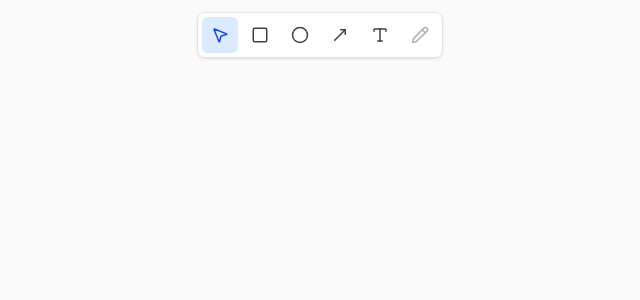
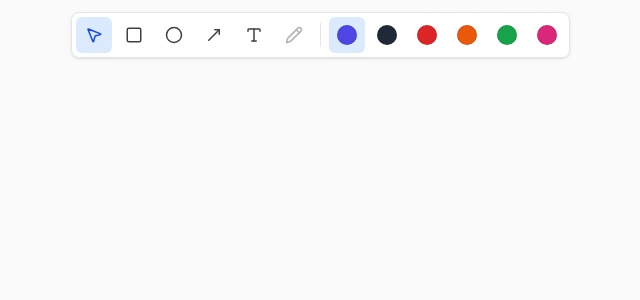
Before and after one commit to qqbn/whiteboard, a Next.js app in the folder apps/whiteboard-web/: page /board/demo in a window 1280 px wide. Shown: the top 300 px of the page, without its empty margins (320-960 px from the left). Built offline with nearby package versions, Linux system fonts and the light colour scheme.

Commit message:
feat: add colour palette to toolbar for new shapes and texts

```diff
--- a/apps/whiteboard-web/src/components/board-canvas.tsx
+++ b/apps/whiteboard-web/src/components/board-canvas.tsx
@@ -10,6 +10,7 @@ import { boundsFromDrag, isTinyDrag } from '@/lib/drag-rect';
 import { translateShape } from '@/lib/move-shape';
 import { useCameraStore } from '@/stores/camera-store';
 import { useSelectionStore } from '@/stores/selection-store';
+import { useStyleStore } from '@/stores/style-store';
 import { useTextEditStore } from '@/stores/text-edit-store';
 import { useToolStore, type ToolType } from '@/stores/tool-store';
 import { useEffect, useRef } from 'react';
@@ -24,7 +25,6 @@ const boardStore = createBoardStore();
 
 /** Id of the shape being dragged out. It only exists in the preview model, never in the store. */
 const DRAFT_ID = '__draft__';
-const SHAPE_COLOR = '#4f46e5';
 /** A drag smaller than this (in world units, both sides) is treated as a click and creates nothing. */
 const MIN_SHAPE_SIZE = 4;
 /** How close (in screen pixels) a click must be to a thin shape such as an arrow to select it. */
@@ -42,7 +42,8 @@ type DrawableTool = Extract<ToolType, 'rectangle' | 'ellipse' | 'arrow'>;
  * What the pointer is currently doing. Lives in a closure variable (not React state) because it
  * changes on every pointermove and nothing in React needs to re-render for it.
  * - `pan`: dragging the camera; `last` is the previous pointer position in canvas pixels.
- * - `draw`: dragging out a new shape; `start`/`current` are in world coordinates.
+ * - `draw`: dragging out a new shape; `start`/`current` are in world coordinates. `color` is read from the
+ *   style store once at pointerdown, so the preview and the committed shape always share one colour.
  * - `move`: dragging an existing shape. `original` is the shape as it was at pointerdown (the store
  *   is not touched until release); `startScreen` is the pointer position in canvas pixels (for the
  *   dead zone), `startWorld` in world coordinates (for the delta); `delta` is the TOTAL offset in
@@ -50,7 +51,14 @@ type DrawableTool = Extract<ToolType, 'rectangle' | 'ellipse' | 'arrow'>;
  */
 type Interaction =
   | { kind: 'pan'; pointerId: number; last: Point }
-  | { kind: 'draw'; pointerId: number; tool: DrawableTool; start: Point; current: Point }
+  | {
+      kind: 'draw';
+      pointerId: number;
+      tool: DrawableTool;
+      color: string;
+      start: Point;
+      current: Point;
+    }
   | {
       kind: 'move';
       pointerId: number;
@@ -80,11 +88,11 @@ function shapeFromDrag(id: string, drag: Extract<Interaction, { kind: 'draw' }>)
       y: drag.start.y,
       endX: drag.current.x - drag.start.x,
       endY: drag.current.y - drag.start.y,
-      color: SHAPE_COLOR,
+      color: drag.color,
     };
   }
   const { x, y, w, h } = boundsFromDrag(drag.start, drag.current);
-  return { id, type: drag.tool, x, y, w, h, color: SHAPE_COLOR };
+  return { id, type: drag.tool, x, y, w, h, color: drag.color };
 }
 
 /** Returns a copy of the model with `shape` appended on top, without touching the store. */
@@ -206,7 +214,15 @@ export function BoardCanvas({ boardId }: { boardId: string }) {
         interaction = { kind: 'pan', pointerId: event.pointerId, last: toCanvasPoint(event) };
       } else if (event.button === 0 && isDrawableTool(tool)) {
         const start = toWorldPoint(event);
-        interaction = { kind: 'draw', pointerId: event.pointerId, tool, start, current: start };
+        const { color } = useStyleStore.getState();
+        interaction = {
+          kind: 'draw',
+          pointerId: event.pointerId,
+          tool,
+          color,
+          start,
+          current: start,
+        };
       } else if (event.button === 0 && tool === 'select') {
         // Select the topmost shape under the cursor, or clear the selection when the click lands on
         // empty space. If a shape was hit, also arm a move: nothing changes until the pointer leaves
@@ -316,7 +332,7 @@ export function BoardCanvas({ boardId }: { boardId: string }) {
         y: point.y - lineHeightOf(DEFAULT_FONT_SIZE) / 2,
         content: '',
         fontSize: DEFAULT_FONT_SIZE,
-        color: SHAPE_COLOR,
+        color: useStyleStore.getState().color,
       });
     };
 
--- a/apps/whiteboard-web/src/components/board-toolbar.tsx
+++ b/apps/whiteboard-web/src/components/board-toolbar.tsx
@@ -1,6 +1,6 @@
 'use client';
 
-import { Toolbar, ToolbarToggleGroup, ToolbarToggleItem } from '@whiteboard/ui';
+import { Toolbar, ToolbarSeparator, ToolbarToggleGroup, ToolbarToggleItem } from '@whiteboard/ui';
 import {
   Circle,
   MousePointer2,
@@ -11,6 +11,7 @@ import {
   type LucideIcon,
 } from 'lucide-react';
 import { useEffect } from 'react';
+import { isShapeColor, SHAPE_COLORS, useStyleStore } from '@/stores/style-store';
 import { isToolType, useToolStore, type ToolType } from '@/stores/tool-store';
 
 const TOOL_CONFIG: Record<
@@ -37,6 +38,8 @@ function isTypingTarget(target: EventTarget | null) {
 export function BoardToolbar() {
   const activeTool = useToolStore((s) => s.activeTool);
   const setTool = useToolStore((s) => s.setTool);
+  const color = useStyleStore((s) => s.color);
+  const setColor = useStyleStore((s) => s.setColor);
 
   useEffect(() => {
     const onKeyDown = (e: KeyboardEvent) => {
@@ -71,6 +74,25 @@ export function BoardToolbar() {
           </ToolbarToggleItem>
         ))}
       </ToolbarToggleGroup>
+      <ToolbarSeparator />
+      <ToolbarToggleGroup
+        type="single"
+        value={color}
+        // Same as the tools: clicking the active colour again emits '' and must not clear it.
+        onValueChange={(value) => isShapeColor(value) && setColor(value)}
+        aria-label="Color"
+        className="flex gap-1"
+      >
+        {SHAPE_COLORS.map(({ label, value }) => (
+          <ToolbarToggleItem key={value} value={value} aria-label={label} title={label}>
+            <span
+              aria-hidden
+              className="block size-5 rounded-full border border-black/10"
+              style={{ backgroundColor: value }}
+            />
+          </ToolbarToggleItem>
+        ))}
+      </ToolbarToggleGroup>
     </Toolbar>
   );
 }
--- /dev/null
+++ b/apps/whiteboard-web/src/stores/style-store.ts
@@ -0,0 +1,31 @@
+import { create } from 'zustand';
+
+/** Preset palette shown in the toolbar. The first entry is the default colour for new shapes. */
+export const SHAPE_COLORS = [
+  { label: 'Indigo', value: '#4f46e5' },
+  { label: 'Black', value: '#1f2937' },
+  { label: 'Red', value: '#dc2626' },
+  { label: 'Orange', value: '#ea580c' },
+  { label: 'Green', value: '#16a34a' },
+  { label: 'Pink', value: '#db2777' },
+] as const;
+
+export type ShapeColor = (typeof SHAPE_COLORS)[number]['value'];
+
+export const DEFAULT_SHAPE_COLOR: ShapeColor = SHAPE_COLORS[0].value;
+
+export function isShapeColor(value: string): value is ShapeColor {
+  return SHAPE_COLORS.some((color) => color.value === value);
+}
+
+type StyleState = {
+  /** Colour applied to shapes and texts created from now on. Existing shapes keep their own colour. */
+  color: ShapeColor;
+  setColor: (color: ShapeColor) => void;
+};
+
+/** UI-only state. The canvas reads it outside React via `useStyleStore.getState()` when it creates a shape. */
+export const useStyleStore = create<StyleState>()((set) => ({
+  color: DEFAULT_SHAPE_COLOR,
+  setColor: (color) => set({ color }),
+}));
```
Also changed, not shown: 2 other files (tests, documents, lock files or other folders).
